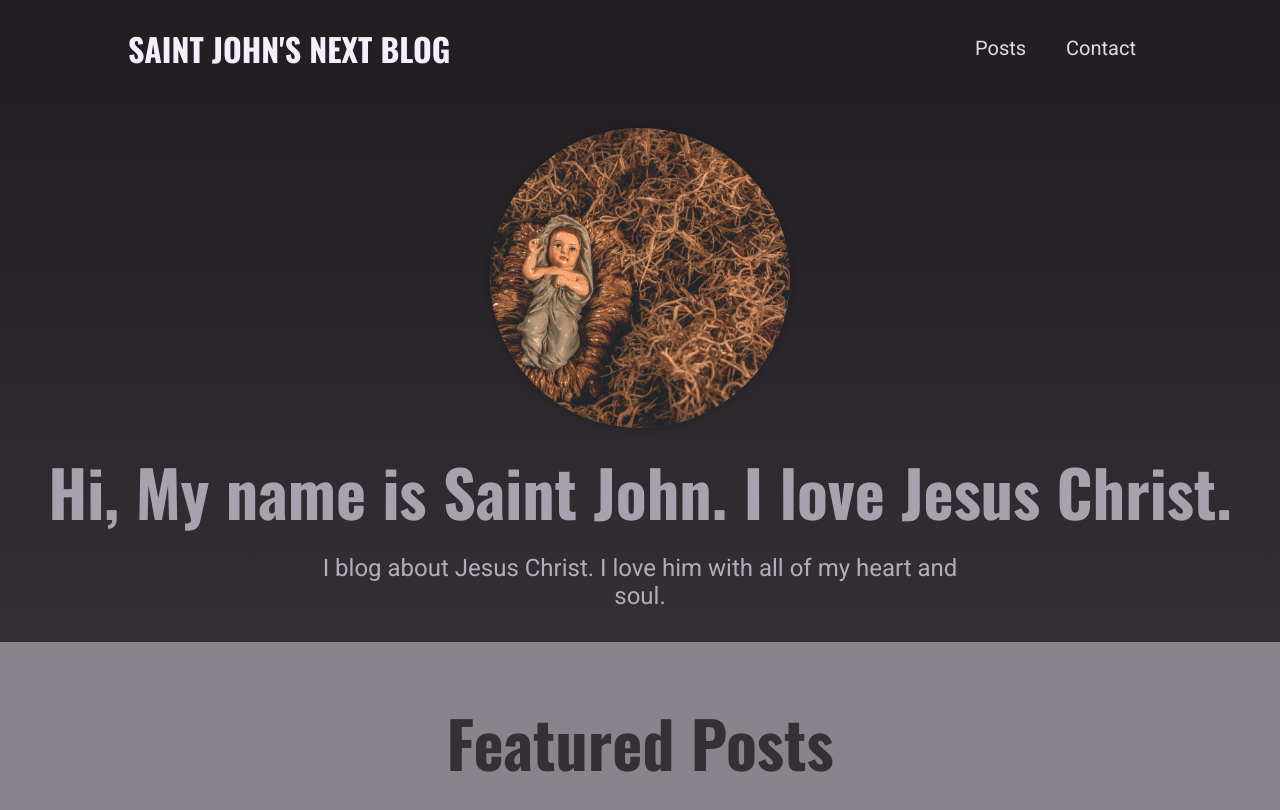
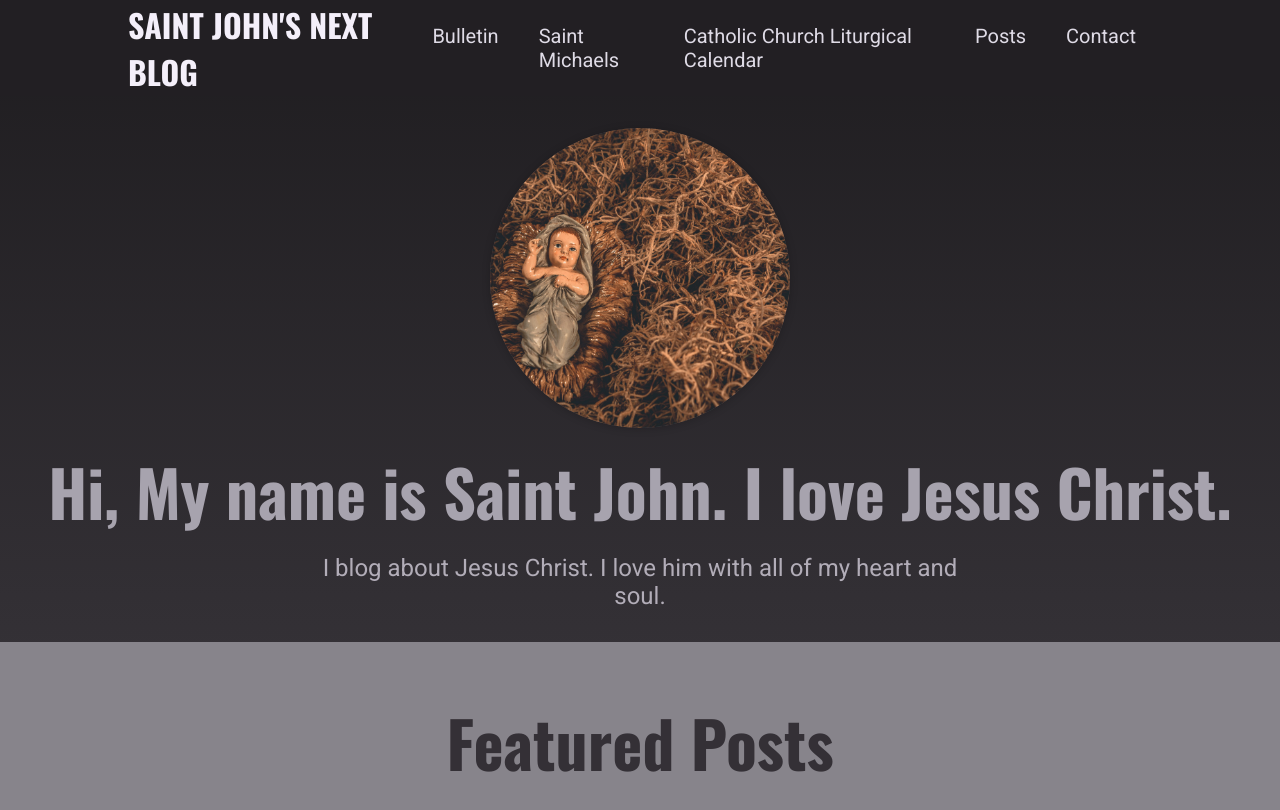
Before and after one commit to jmjohnmcgovern707/saint-john-blog-code-2, a Next.js app: page / in a window 1280 px wide. Shown: the top 810 px of the page. Built offline with nearby package versions, Linux system fonts and the light colour scheme.

Commit message:
new menu items

```diff
--- a/components/layout/main-navigation.js
+++ b/components/layout/main-navigation.js
@@ -11,6 +11,15 @@ function MainNavigation() {
       </Link>
       <nav>
         <ul>
+          <li>
+            <a href="https://stmichaelreno.org/docs/bulletins/Bulletin.pdf" target="_blank">Bulletin</a>
+          </li>
+          <li>
+            <a href="https://www.stmichaelreno.org/" target="_blank">Saint Michaels</a>
+          </li>
+          <li>
+            <a href="https://www.usccb.org/resources/2024cal.pdf" target="_blank">Catholic Church Liturgical Calendar</a>
+          </li>
           <li>
             <Link href='/posts'>Posts</Link>
           </li>
```
